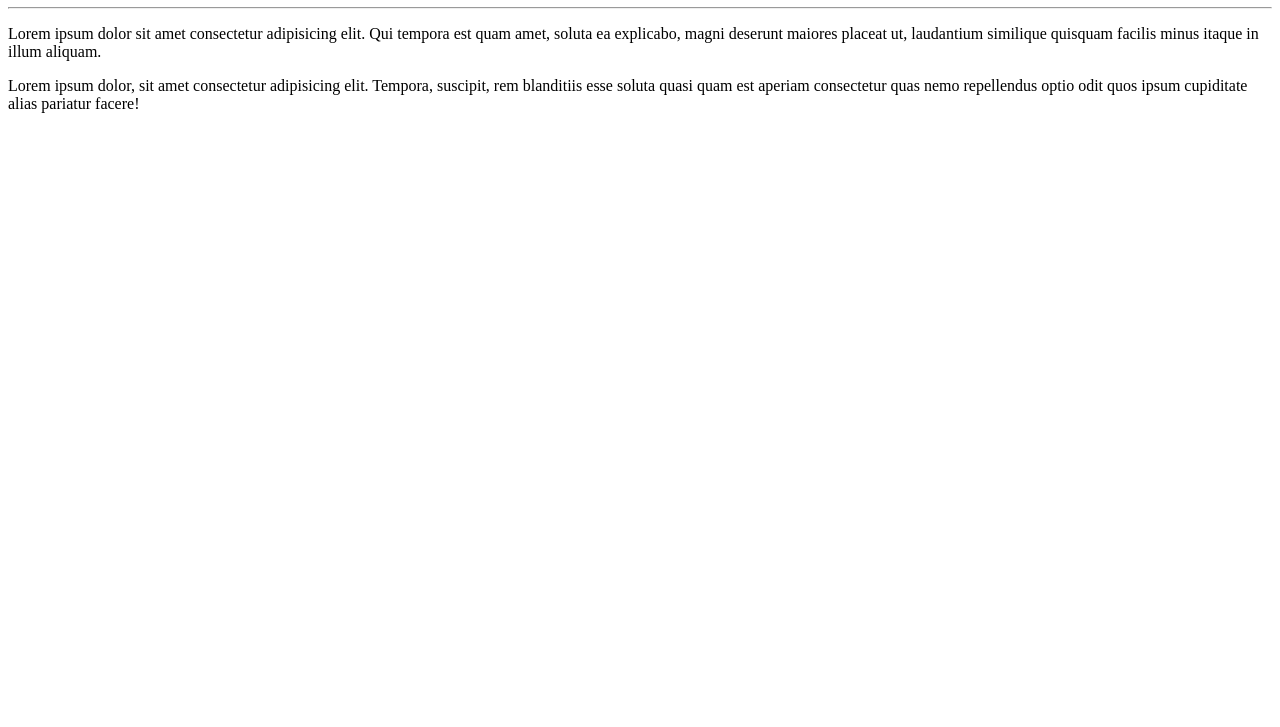
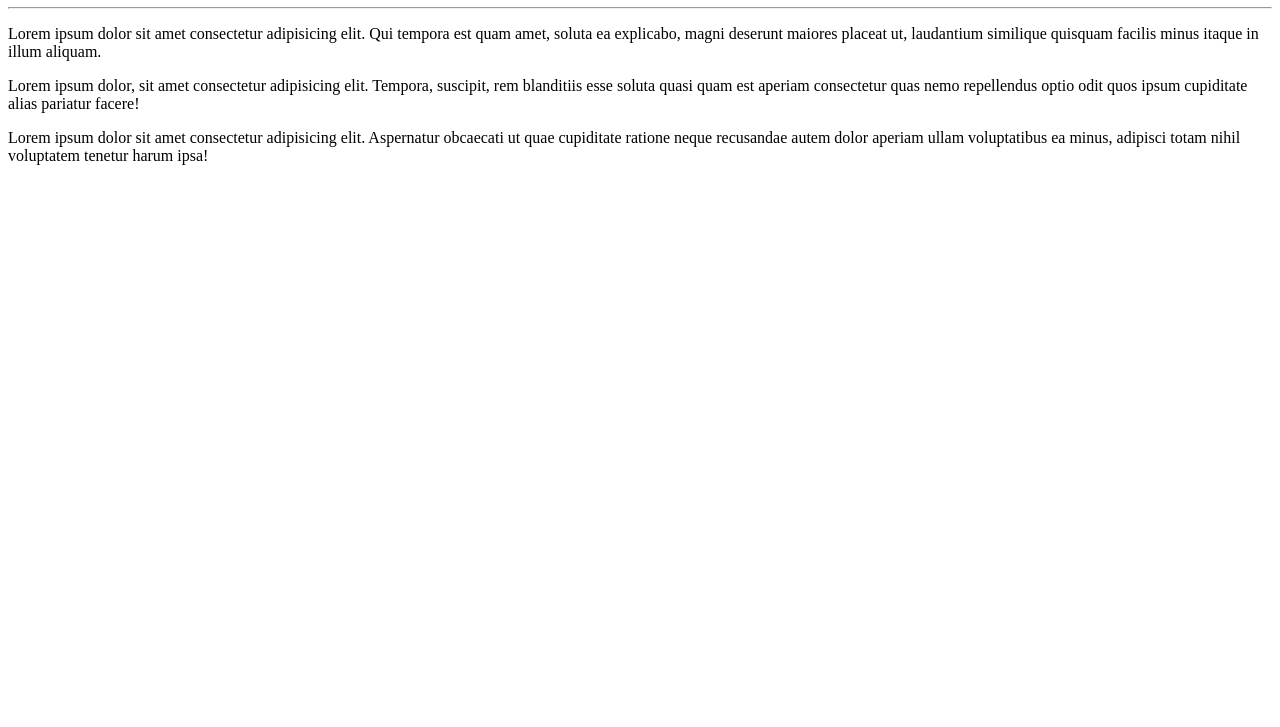
Before and after one commit to fgthiago/Ola-Mundo, a plain HTML site: page site-exemplo/index.html in a window 1280 px wide. Shown: the part 73-800 px from the top of the page. Drawn offline with Linux system fonts and the light colour scheme.

Commit message:
Nova alteração

```diff
--- a/site-exemplo/index.html
+++ b/site-exemplo/index.html
@@ -11,5 +11,6 @@
     <hr>
     <p>Lorem ipsum dolor sit amet consectetur adipisicing elit. Qui tempora est quam amet, soluta ea explicabo, magni deserunt maiores placeat ut, laudantium similique quisquam facilis minus itaque in illum aliquam.</p>
     <p>Lorem ipsum dolor, sit amet consectetur adipisicing elit. Tempora, suscipit, rem blanditiis esse soluta quasi quam est aperiam consectetur quas nemo repellendus optio odit quos ipsum cupiditate alias pariatur facere!</p>
+    <p>Lorem ipsum dolor sit amet consectetur adipisicing elit. Aspernatur obcaecati ut quae cupiditate ratione neque recusandae autem dolor aperiam ullam voluptatibus ea minus, adipisci totam nihil voluptatem tenetur harum ipsa!</p>
 </body>
 </html>
```
